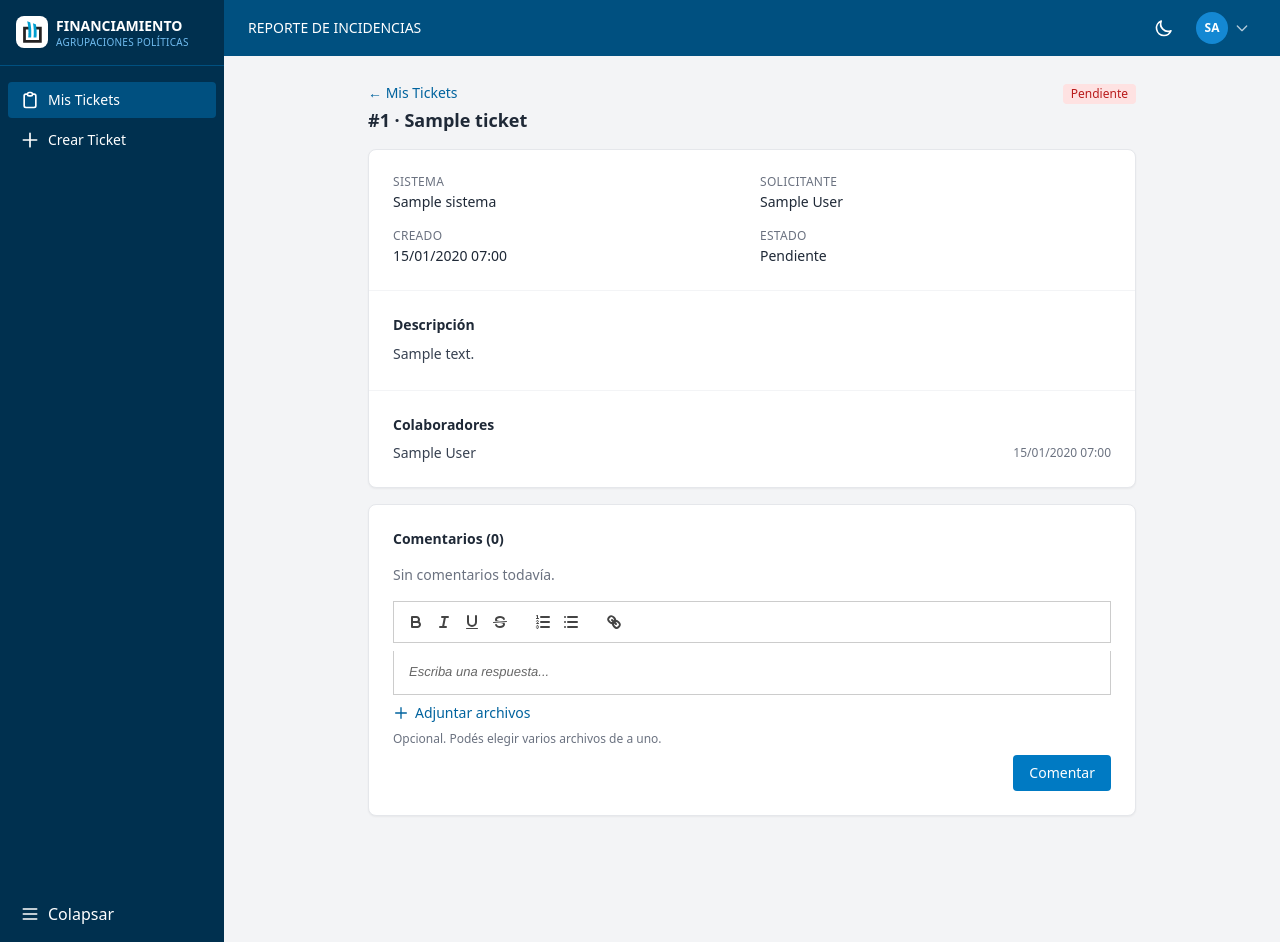
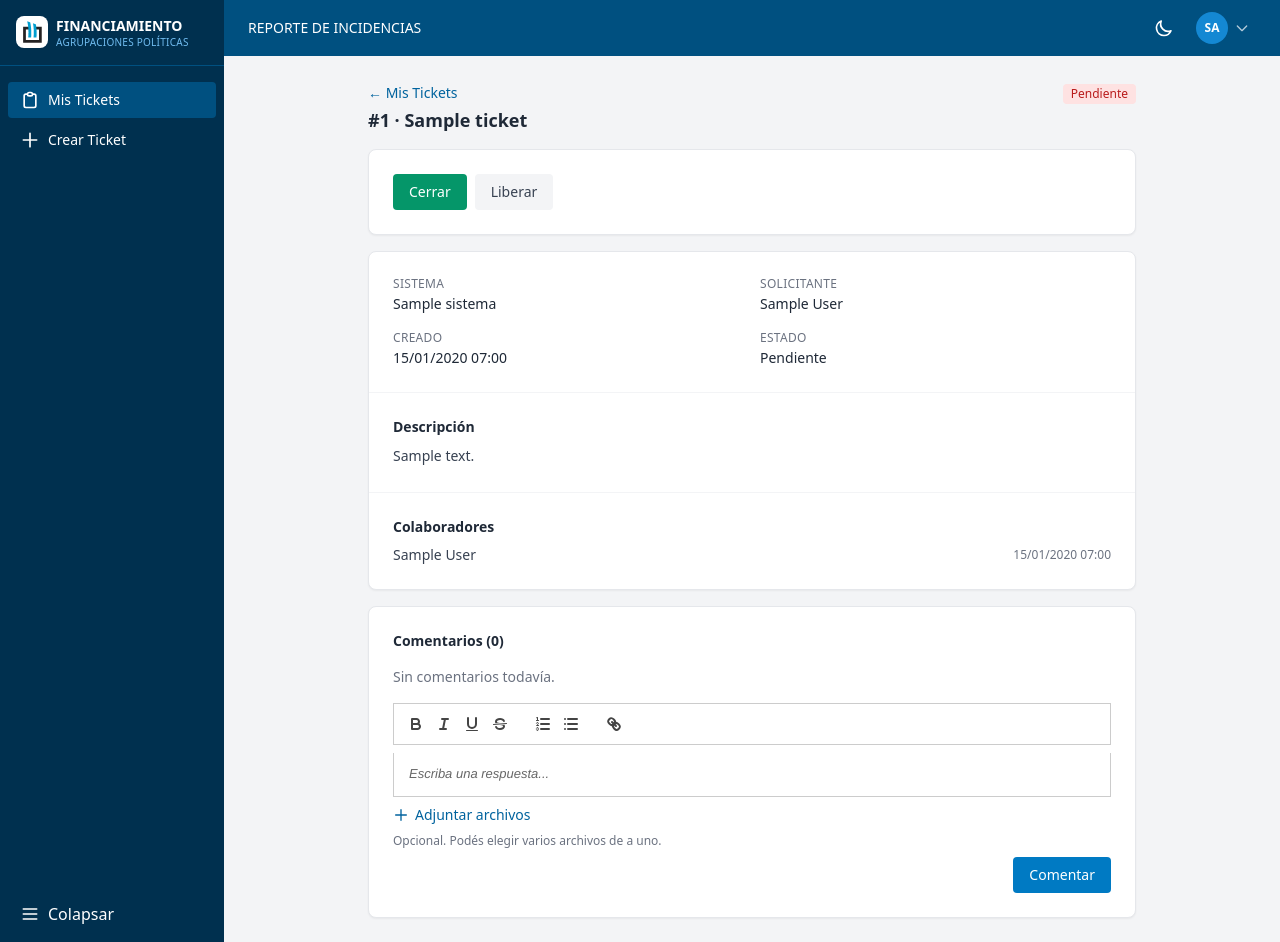
Before and after one commit to patosimple/Incidencias, a Django app: page /tickets/1/ in a window 1280 px wide. Run offline with Django 5.2, Linux system fonts and the light colour scheme; a user stored in the database is signed in; tables that the repository leaves empty hold one stand-in row (values such as "Sample post"); data that the repository does not hold is empty; some libraries are stand-ins or nearby versions.

Commit message:
fixes varios a estados de tickets - colores de badgets de estado

```diff
--- a/core/templates/core/partials/estado_badge.html
+++ b/core/templates/core/partials/estado_badge.html
@@ -1,10 +1,14 @@
-{# Badge de estado reutilizable. Uso: {% include "core/partials/estado_badge.html" with estado=ticket.estado %} #}
+{# Badge de estado reutilizable. Uso: {% include "core/partials/estado_badge.html" with estado=ticket.estado %} (tomado= opcional, solo REABIERTO) #}
 {% if estado == 'PENDIENTE' %}
     <span class="inline-block bg-red-100 dark:bg-red-900/30 text-red-700 dark:text-red-300 text-xs font-medium px-2 py-0.5 rounded">Pendiente</span>
+{% elif estado == 'REABIERTO' %}
+    {% if tomado %}
+        <span class="inline-block bg-emerald-100 dark:bg-emerald-900/30 text-emerald-700 dark:text-emerald-300 text-xs font-medium px-2 py-0.5 rounded">Reabierto</span>
+    {% else %}
+        <span class="inline-block bg-red-100 dark:bg-red-900/30 text-red-700 dark:text-red-300 text-xs font-medium px-2 py-0.5 rounded">Reabierto</span>
+    {% endif %}
 {% elif estado == 'EN_PROCESO' %}
     <span class="inline-block bg-emerald-100 dark:bg-emerald-900/30 text-emerald-700 dark:text-emerald-300 text-xs font-medium px-2 py-0.5 rounded">En proceso</span>
 {% elif estado == 'CERRADO' %}
     <span class="inline-block bg-gray-200 dark:bg-slate-700 text-gray-600 dark:text-gray-300 text-xs font-medium px-2 py-0.5 rounded">Cerrado</span>
-{% elif estado == 'REABIERTO' %}
-    <span class="inline-block bg-brand-100 dark:bg-brand-900/30 text-brand-700 dark:text-brand-300 text-xs font-medium px-2 py-0.5 rounded">Reabierto</span>
 {% endif %}
--- a/core/templates/core/partials/ticket_table.html
+++ b/core/templates/core/partials/ticket_table.html
@@ -32,7 +32,7 @@
                     </span>
                 </td>
                 <td class="px-4 py-3">
-                    {% include "core/partials/estado_badge.html" with estado=ticket.estado %}
+                    {% include "core/partials/estado_badge.html" with estado=ticket.estado tomado=ticket.tomado %}
                 </td>
                 <td class="px-4 py-3 text-gray-600 dark:text-gray-300">{{ ticket.solicitante }}</td>
                 <td class="px-4 py-3 text-gray-400 dark:text-gray-500">{{ ticket.creado_en|date:"d/m/Y" }}</td>
@@ -56,7 +56,7 @@
                 <span class="inline-block bg-slate-100 dark:bg-slate-700 text-slate-700 dark:text-slate-200 text-xs font-medium px-2 py-0.5 rounded">
                     {{ ticket.sistema.nombre }}
                 </span>
-                {% include "core/partials/estado_badge.html" with estado=ticket.estado %}
+                {% include "core/partials/estado_badge.html" with estado=ticket.estado tomado=ticket.tomado %}
             </div>
             <div class="text-xs text-gray-500 dark:text-gray-400 flex items-center justify-between">
                 <span class="truncate">{{ ticket.solicitante }}</span>
--- a/core/templates/core/ticket_detail.html
+++ b/core/templates/core/ticket_detail.html
@@ -21,7 +21,7 @@
             </h1>
         </div>
         <div class="shrink-0">
-            {% include "core/partials/estado_badge.html" with estado=ticket.estado %}
+            {% include "core/partials/estado_badge.html" with estado=ticket.estado tomado=tomado %}
         </div>
     </div>
 
@@ -37,6 +37,27 @@
                         Tomar ticket
                     </button>
                 </form>
+            {% elif puede_cerrar or puede_liberar %}
+            <div class="flex flex-col sm:flex-row gap-2">
+                {% if puede_cerrar %}
+                <form method="post" action="{% url 'ticket_cambiar_estado' ticket.pk %}">
+                    {% csrf_token %}
+                    <button type="submit" name="estado" value="CERRADO"
+                            class="inline-flex items-center justify-center w-full sm:w-auto px-4 py-2 rounded text-sm font-medium text-white bg-emerald-600 hover:bg-emerald-700 transition-colors">
+                        Cerrar
+                    </button>
+                </form>
+                {% endif %}
+                {% if puede_liberar %}
+                <form method="post" action="{% url 'ticket_liberar' ticket.pk %}">
+                    {% csrf_token %}
+                    <button type="submit"
+                            class="inline-flex items-center justify-center w-full sm:w-auto px-4 py-2 rounded text-sm font-medium text-gray-700 dark:text-gray-200 bg-gray-100 dark:bg-slate-700 hover:bg-gray-200 dark:hover:bg-slate-600 transition-colors">
+                        Liberar
+                    </button>
+                </form>
+                {% endif %}
+            </div>
             {% endif %}
         {% elif ticket.estado == 'EN_PROCESO' %}
             {% if user.rol == 'DESARROLLADOR' or user.rol == 'COORDINADOR' or puede_cerrar %}
--- a/core/views.py
+++ b/core/views.py
@@ -6,6 +6,7 @@ from django.contrib.auth.decorators import login_required
 from django.contrib.auth.mixins import LoginRequiredMixin
 from django.contrib.auth.views import PasswordChangeView
 from django.core.exceptions import PermissionDenied
+from django.db.models import Prefetch
 from django.http import FileResponse
 from django.shortcuts import get_object_or_404, redirect, render
 from django.urls import reverse_lazy
@@ -137,6 +138,15 @@ class TicketListView(LoginRequiredMixin, ListView):
             if q:
                 qs = qs.filter(titulo__icontains=q)
 
+        # Prefetch de colaboradores activos (read-only) para pintar el badge
+        # de ticket reabierto "tomado" (verde) vs "sin tomar" (rojo).
+        qs = qs.prefetch_related(
+            Prefetch(
+                "ticketdesarrollador_set",
+                queryset=TicketDesarrollador.objects.filter(activo=True),
+                to_attr="colabs_activos",
+            )
+        )
         return qs
 
     def get_template_names(self):
@@ -153,6 +163,11 @@ class TicketListView(LoginRequiredMixin, ListView):
         else:
             ctx["sistemas_disponibles"] = _sistemas_visibles(usuario)
         ctx["estados_disponibles"] = EstadoTicket.choices
+        # Marcar "tomado" (tiene colaborador activo) por ticket para el badge.
+        # Se asigna como atributo real de instancia porque resolver anotaciones
+        # dentro de {% include ... with %} recursiona en Django.
+        for t in ctx["tickets"]:
+            t.tomado = bool(getattr(t, "colabs_activos", []))
         return ctx
 
 
@@ -210,6 +225,7 @@ class TicketDetailView(LoginRequiredMixin, DetailView):
         ctx["puede_gestionar_comentarios"] = _es_participante_activo(
             self.request.user, self.object
         )
+        ctx["tomado"] = self.object.ticketdesarrollador_set.filter(activo=True).exists()
         return ctx
 
     @staticmethod
@@ -229,15 +245,18 @@ class TicketDetailView(LoginRequiredMixin, DetailView):
             # dev/coor siempre tiene al menos Tomar/Liberar; el dueño puede cerrar
             return es_dev_coor or usuario.pk == ticket.solicitante_id
         if ticket.estado in (EstadoTicket.PENDIENTE, EstadoTicket.REABIERTO):
-            # Ver el botón "Tomar ticket" solo si le falta tomar (ojalá dev y
-            # todavía no es colaborador activo). Un colaborador activo en un
-            # REABIERTO ya participa y no necesita tomar de nuevo.
-            return (
-                usuario.rol == RolUsuario.DESARROLLADOR
-                and not ticket.ticketdesarrollador_set.filter(
+            # PENDIENTE/REABIERTO: un dev que todavía no colabora ve "Tomar ticket".
+            # Un dev que YA colabora activamente (lo tiene tomado, p.ej. reabrió un
+            # ticket que cerró) ve Cerrar + Liberar, igual que un ticket EN_PROCESO
+            # tomado: no debe volver a "tomar" lo que ya tiene. Coordinador/dueño
+            # también pueden actuar sobre su ticket.
+            if usuario.rol == RolUsuario.DESARROLLADOR:
+                return True
+            if usuario.rol == RolUsuario.COORDINADOR or usuario.pk == ticket.solicitante_id:
+                return ticket.ticketdesarrollador_set.filter(
                     usuario=usuario, activo=True
                 ).exists()
-            )
+            return False
         return False
 
 
@@ -308,6 +327,12 @@ def cambiar_estado_ticket(request, pk):
     permitido = False
     if (
         ticket.estado == EstadoTicket.EN_PROCESO
+        and nuevo_estado == EstadoTicket.CERRADO
+        and (es_colaborador_activo or request.user.pk == ticket.solicitante_id)
+    ):
+        permitido = True
+    elif (
+        ticket.estado == EstadoTicket.REABIERTO
         and nuevo_estado == EstadoTicket.CERRADO
         and (es_colaborador_activo or request.user.pk == ticket.solicitante_id)
     ):
```
Also changed, not shown: AGENTS.md (+1 -1 lines).
